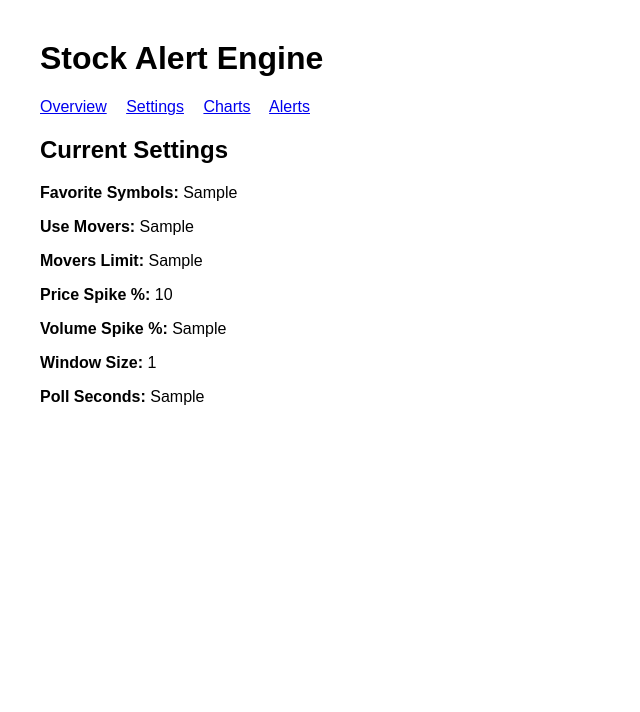
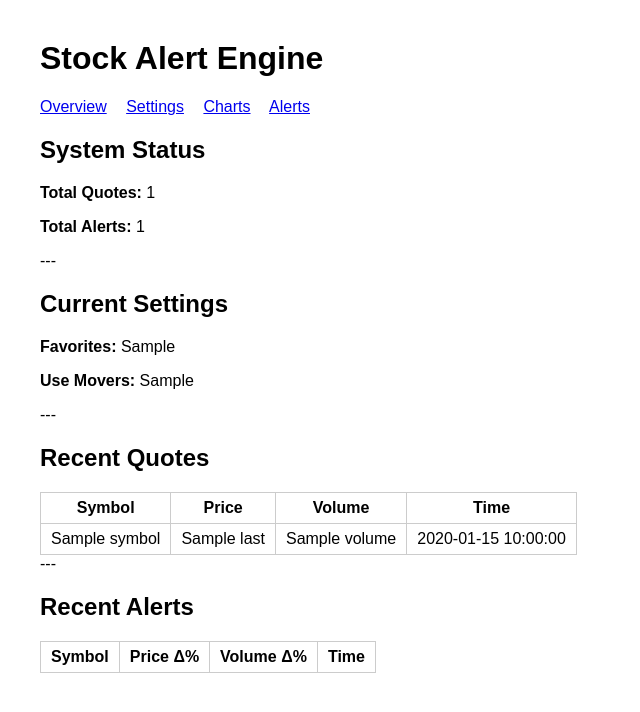
Before and after one commit to 2020dataanalysis/stock-alert-saas, a Python web app: template app/web/templates/overview.html in a window 1280 px wide. Shown: the top 712 px of the page, without its empty margins (0-640 px from the left). Run offline with Jinja, Linux system fonts and the light colour scheme; the template is opened without the code that fills it: most values are stand-ins (such as "Sample title", 1, 10 or a date in 2020); lists and menus that the app fills with data are empty.

Commit message:
Update overview

```diff
--- a/app/web/templates/overview.html
+++ b/app/web/templates/overview.html
@@ -5,7 +5,8 @@
     <style>
         body { font-family: Arial; margin: 40px; }
         a { margin-right: 15px; }
-        .section { margin-top: 20px; }
+        table { border-collapse: collapse; margin-top: 10px; }
+        td, th { border: 1px solid #ccc; padding: 6px 10px; }
     </style>
 </head>
 <body>
@@ -19,18 +20,61 @@
     <a href="/alerts">Alerts</a>
 </nav>
 
-<div class="section">
-    <h2>Current Settings</h2>
+<h2>System Status</h2>
 
-    <p><b>Favorite Symbols:</b> {{ settings['favorite_symbols'] | join(', ') }}</p>
-    <p><b>Use Movers:</b> {{ settings['use_movers'] }}</p>
-    <p><b>Movers Limit:</b> {{ settings['movers_limit'] }}</p>
+<p><b>Total Quotes:</b> {{ quote_count }}</p>
+<p><b>Total Alerts:</b> {{ alert_count }}</p>
 
-    <p><b>Price Spike %:</b> {{ settings['price_spike_pct'] }}</p>
-    <p><b>Volume Spike %:</b> {{ settings['volume_spike_pct'] }}</p>
-    <p><b>Window Size:</b> {{ settings['window_size'] }}</p>
-    <p><b>Poll Seconds:</b> {{ settings['poll_seconds'] }}</p>
-</div>
+---
+
+<h2>Current Settings</h2>
+
+<p><b>Favorites:</b> {{ settings['favorite_symbols'] | join(', ') }}</p>
+<p><b>Use Movers:</b> {{ settings['use_movers'] }}</p>
+
+---
+
+<h2>Recent Quotes</h2>
+
+<table>
+<tr>
+    <th>Symbol</th>
+    <th>Price</th>
+    <th>Volume</th>
+    <th>Time</th>
+</tr>
+
+{% for q in quotes %}
+<tr>
+    <td>{{ q.symbol }}</td>
+    <td>{{ q.last }}</td>
+    <td>{{ q.volume }}</td>
+    <td>{{ q.timestamp }}</td>
+</tr>
+{% endfor %}
+</table>
+
+---
+
+<h2>Recent Alerts</h2>
+
+<table>
+<tr>
+    <th>Symbol</th>
+    <th>Price Δ%</th>
+    <th>Volume Δ%</th>
+    <th>Time</th>
+</tr>
+
+{% for a in alerts %}
+<tr>
+    <td>{{ a.symbol }}</td>
+    <td>{{ a.price_change_pct }}</td>
+    <td>{{ a.volume_change_pct }}</td>
+    <td>{{ a.timestamp }}</td>
+</tr>
+{% endfor %}
+</table>
 
 </body>
 </html>
```
Also changed, not shown: app/web/dashboard.py (+30 -2 lines).
